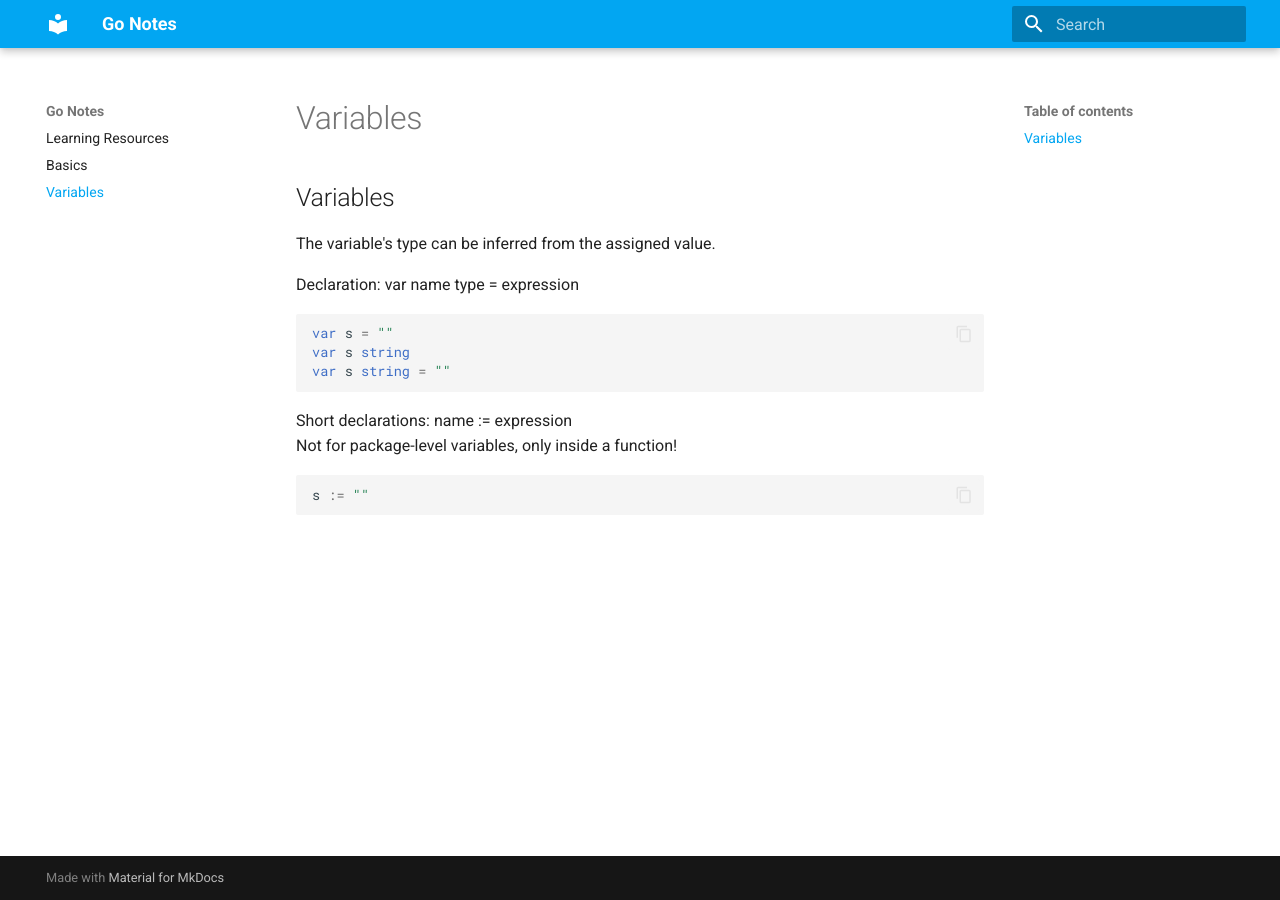
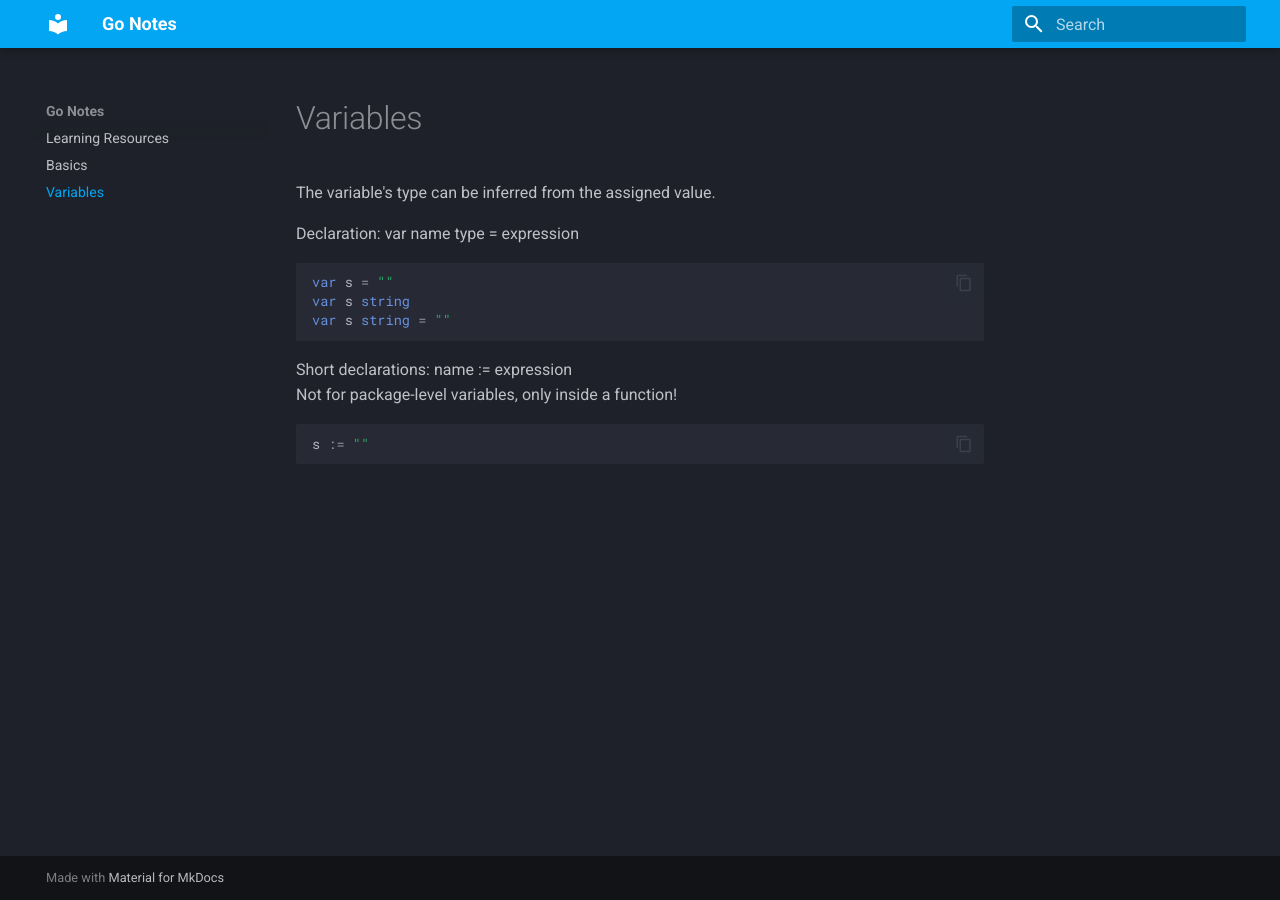
Before and after one commit to Lixfeld/go-notes, an MkDocs documentation site: the page built from docs/variables.md, in a window 1280 px wide. Built offline with MkDocs 1.6.1 and Material for MkDocs 9.7.7, drawn with Linux system fonts in a browser that asks for light colours.

Commit message:
Use dark mode and fix header

```diff
--- a/docs/variables.md
+++ b/docs/variables.md
@@ -1,4 +1,4 @@
-## Variables
+# Variables
 The variable's type can be inferred from the assigned value.
 
 Declaration: var name type = expression
--- a/mkdocs.yml
+++ b/mkdocs.yml
@@ -5,7 +5,7 @@ theme:
     - content.code.copy
 
   palette:
-    - scheme: default
+    - scheme: slate
       primary: light blue
 
 # syntax highlighting
```
